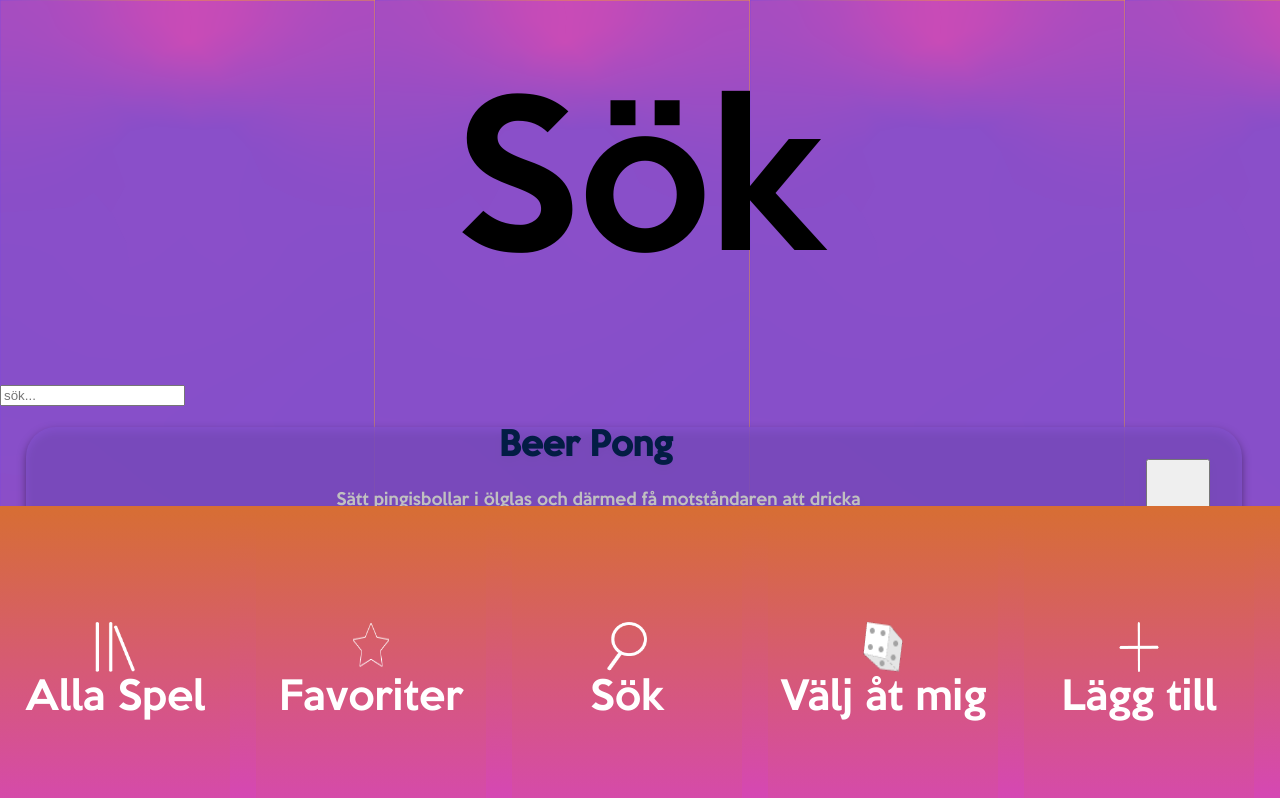
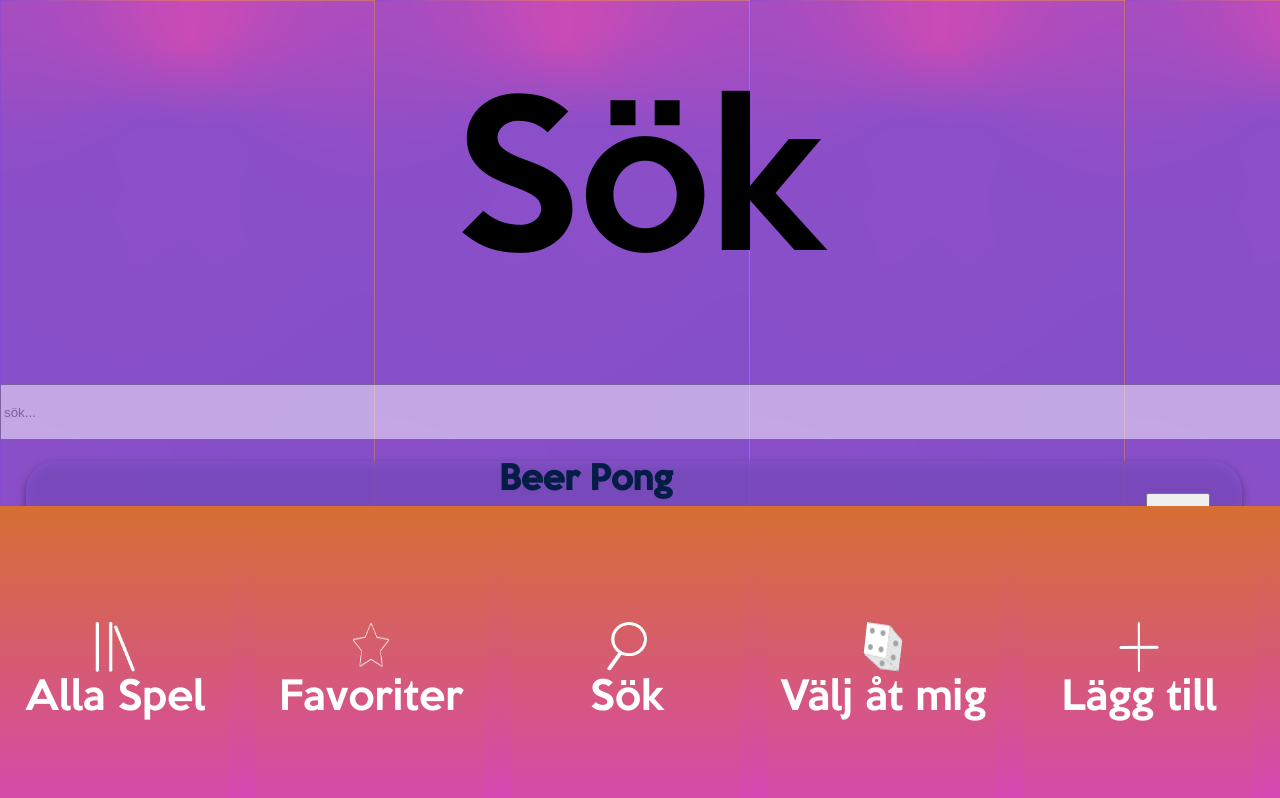
Before and after one commit to VibeValley/PartyPP, a React (Create React App) app: page /Sok in a window 1280 px wide. Shown: the top 798 px of the page. Built offline with nearby package versions, Linux system fonts and the light colour scheme.

Commit message:
css search

```diff
--- a/src/App.css
+++ b/src/App.css
@@ -277,3 +277,12 @@ a {
 .regler{
   height: 90vw;
 }
+
+.isaksearch{
+  height: 50px;
+  width: 100%;
+  opacity: 0.5;
+}
+.isaksearch ::placeholder{
+
+}
```
